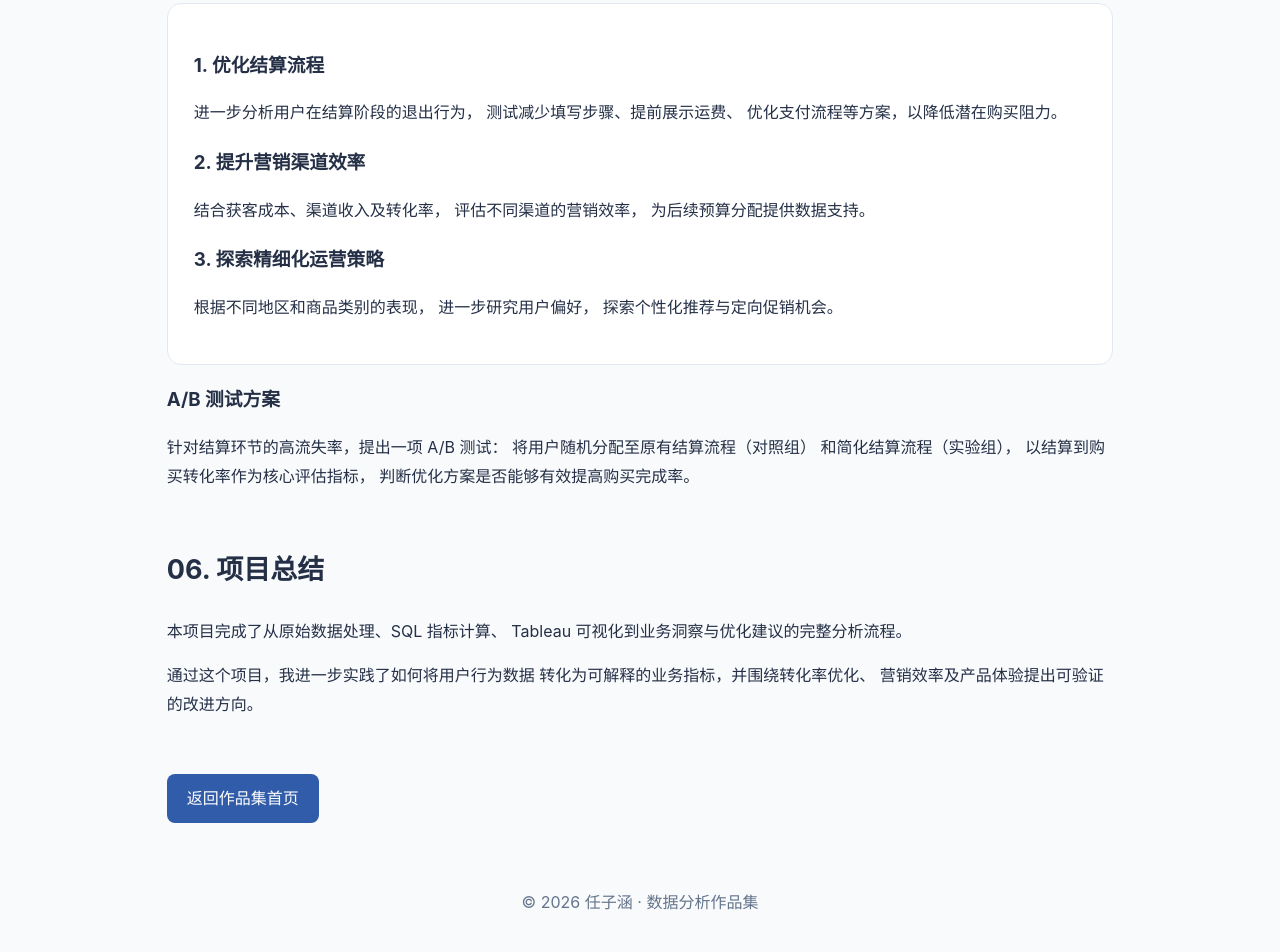
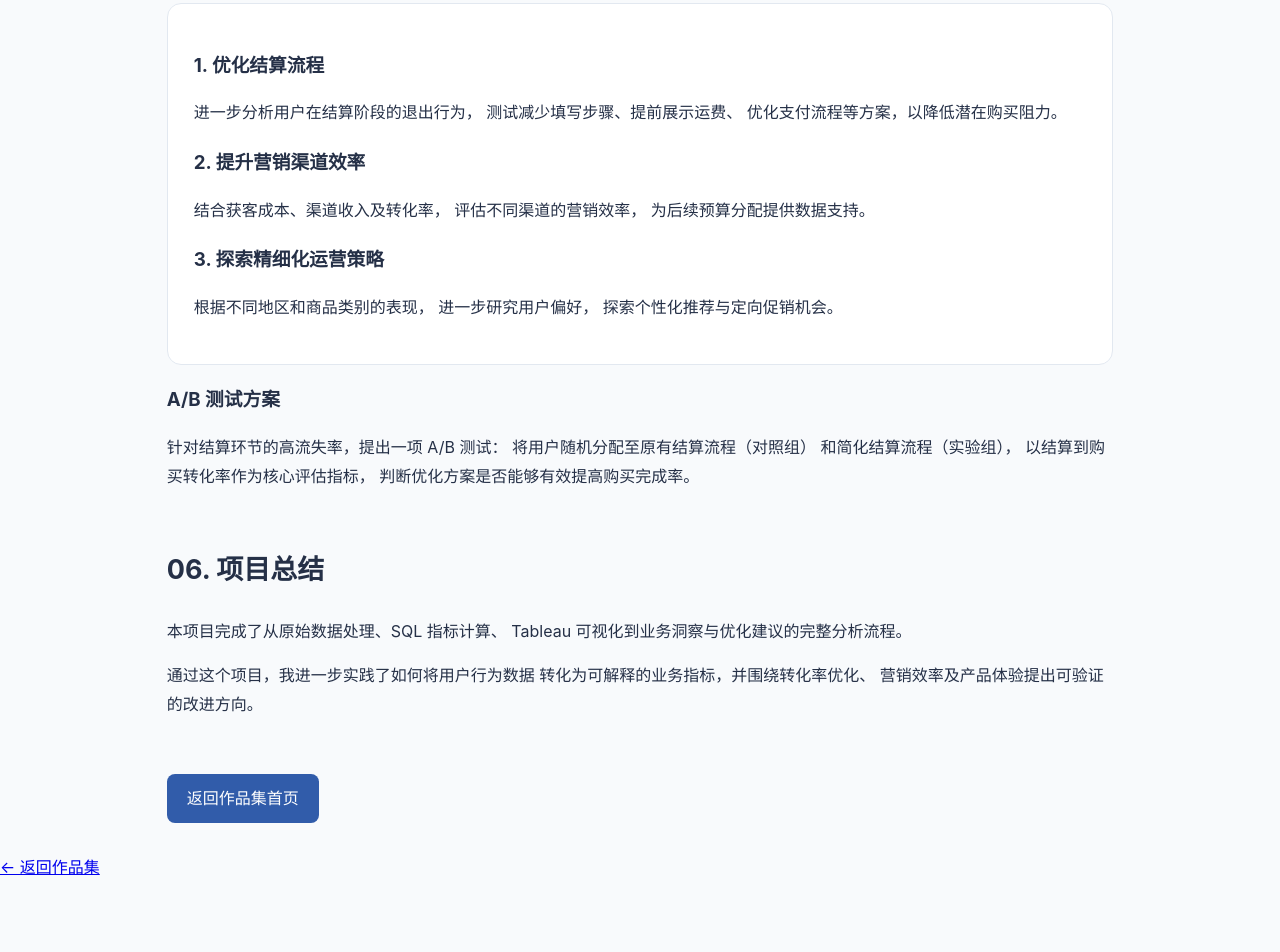
Before and after one commit to zihanren1021-a11y/zihanren1021-a11y.github.io, a plain HTML site: page ecommerce.html in a window 1280 px wide. Shown: the part 3558-4510 px from the top of the page. After the commit the page ends 4440 px from the top, so only its background shows below. Drawn offline with Linux system fonts and the light colour scheme.

Commit message:
Update ecommerce.html

```diff
--- a/ecommerce.html
+++ b/ecommerce.html
@@ -284,7 +284,7 @@
 
 </main>
 
-<footer>© 2026 任子涵 · 数据分析作品集</footer>
+<a href="index.html#projects">← 返回作品集</a>
 
 </body>
 </html>
```
